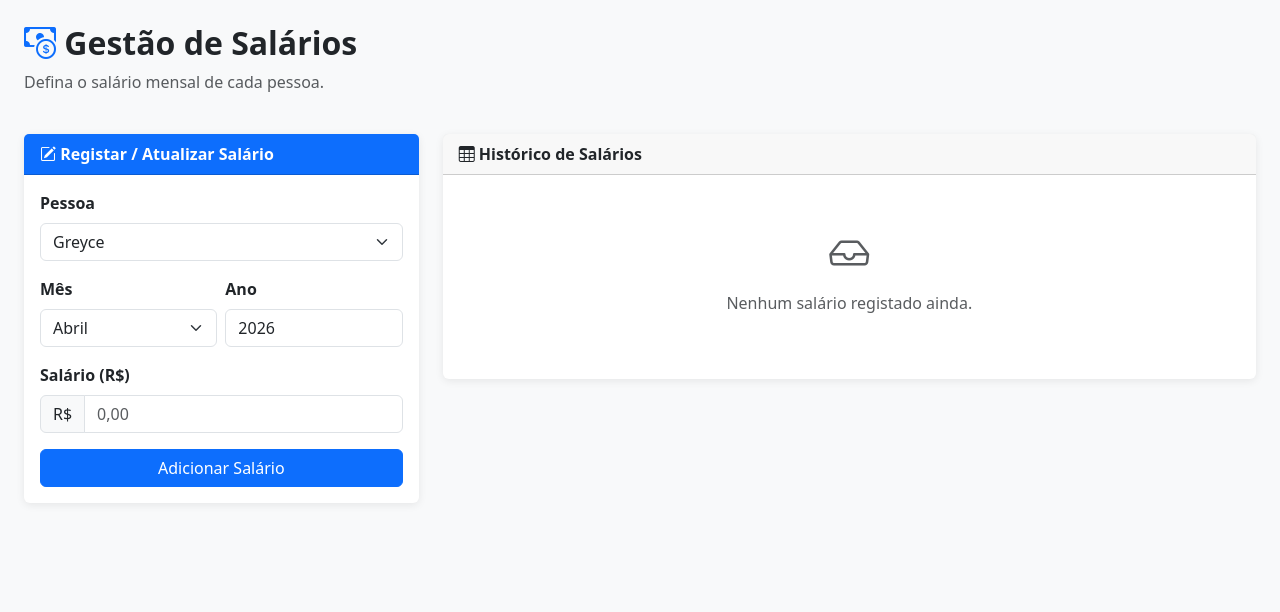
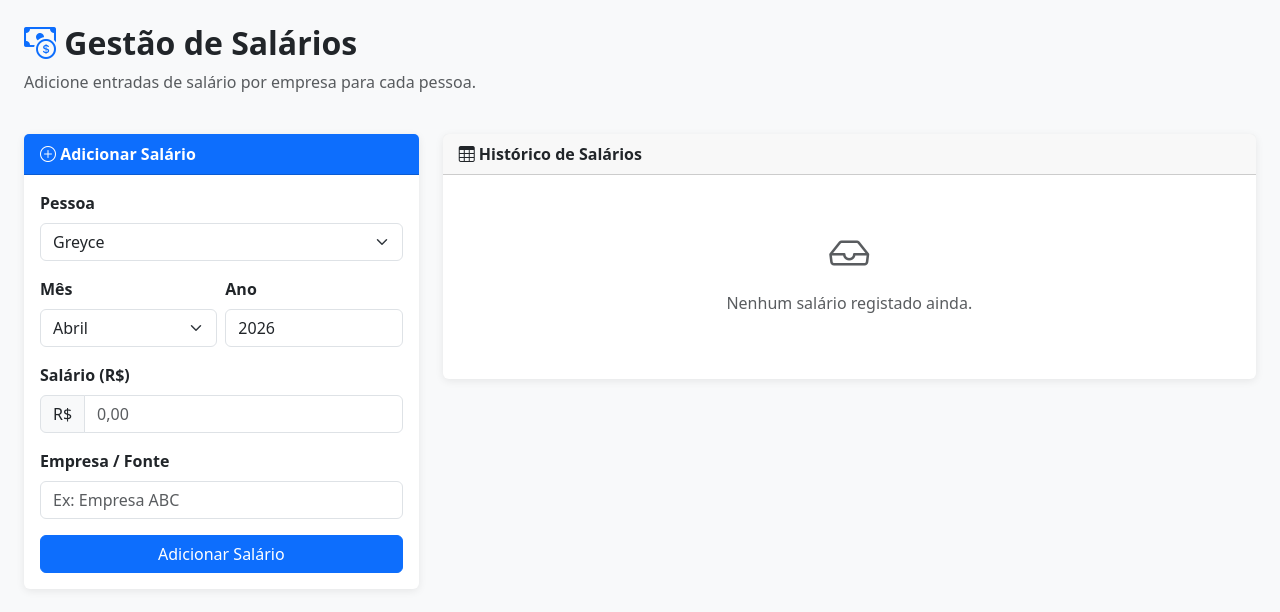
Before and after one commit to tpaixao13/controledegastos, a Flask app: page /salaries/ in a window 1280 px wide. Shown: the part 62-674 px from the top of the page. Run offline with Flask 3, Linux system fonts and the light colour scheme; the visitor is signed in with stand-in values (Sample User, id 1); some libraries are stand-ins or nearby versions.

Commit message:
auto(Write): manage.html"

```diff
--- a/app/templates/salaries/manage.html
+++ b/app/templates/salaries/manage.html
@@ -6,7 +6,7 @@
 <div class="row mb-4">
   <div class="col">
     <h2 class="fw-bold"><i class="bi bi-cash-coin text-primary"></i> Gestão de Salários</h2>
-    <p class="text-muted">Defina o salário mensal de cada pessoa.</p>
+    <p class="text-muted">Adicione entradas de salário por empresa para cada pessoa.</p>
   </div>
 </div>
 
@@ -15,7 +15,7 @@
   <div class="col-lg-4">
     <div class="card">
       <div class="card-header bg-primary text-white fw-semibold">
-        <i class="bi bi-pencil-square"></i> Registar / Atualizar Salário
+        <i class="bi bi-plus-circle"></i> Adicionar Salário
       </div>
       <div class="card-body">
         <form method="POST" novalidate>
@@ -51,6 +51,14 @@
             {% endfor %}
           </div>
 
+          <div class="mb-3">
+            {{ form.company.label(class='form-label fw-semibold') }}
+            {{ form.company(class='form-control' + (' is-invalid' if form.company.errors else ''), placeholder='Ex: Empresa ABC') }}
+            {% for e in form.company.errors %}
+              <div class="invalid-feedback">{{ e }}</div>
+            {% endfor %}
+          </div>
+
           {{ form.submit(class='btn btn-primary w-100') }}
         </form>
       </div>
@@ -71,11 +79,18 @@
               <tr>
                 <th>Pessoa</th>
                 <th>Mês / Ano</th>
-                <th class="text-end">Salário</th>
+                <th>Empresa / Fonte</th>
+                <th class="text-end">Valor</th>
+                <th class="text-end">Total do Mês</th>
+                <th></th>
               </tr>
             </thead>
             <tbody>
+              {% set ns = namespace(prev_key=None) %}
               {% for s in salaries %}
+                {% set key = (s.user_id, s.year, s.month) %}
+                {% set is_first = (key != ns.prev_key) %}
+                {% set ns.prev_key = key %}
                 <tr>
                   <td>
                     <span class="badge {{ 'bg-primary' if s.user.name == 'Tiago' else 'bg-danger' }}">
@@ -83,7 +98,22 @@
                     </span>
                   </td>
                   <td>{{ s.month|mes_nome }}/{{ s.year }}</td>
+                  <td class="text-muted small">{{ s.company or '—' }}</td>
                   <td class="text-end fw-semibold">{{ s.amount|brl }}</td>
+                  <td class="text-end">
+                    {% if is_first %}
+                      <span class="badge bg-success">{{ totals_map[(s.user_id, s.year, s.month)]|brl }}</span>
+                    {% endif %}
+                  </td>
+                  <td class="text-center">
+                    <form method="POST" action="{{ url_for('salaries.delete', salary_id=s.id) }}"
+                          onsubmit="return confirm('Remover este salário?')" style="display:inline">
+                      <input type="hidden" name="csrf_token" value="{{ csrf_token() }}">
+                      <button type="submit" class="btn btn-sm btn-outline-danger" title="Remover">
+                        <i class="bi bi-trash"></i>
+                      </button>
+                    </form>
+                  </td>
                 </tr>
               {% endfor %}
             </tbody>
```
Lines whose indentation alone changed are shown as unchanged.
